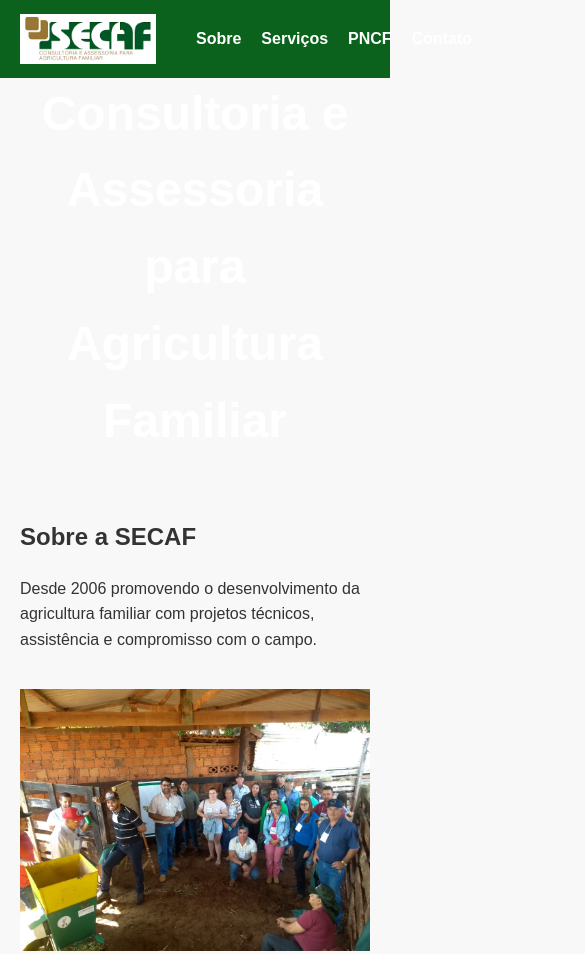
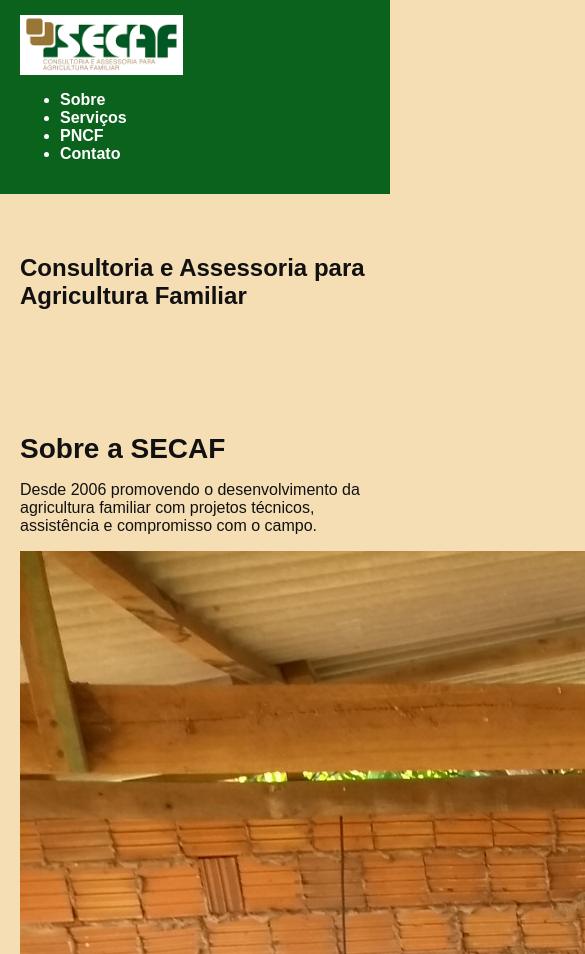
Before and after one commit to Renatocruz-eng/secaf-site-oficial, a plain HTML site: page index.html in a window 390 px wide. Shown: the top 954 px of the page, 585 px wide, since content can reach past the window. Drawn offline with Linux system fonts and the light colour scheme; files whose address does not match are found by name.

Commit message:
Adiciona estilo amadeirado e formatação geral

```diff
--- a/style.css
+++ b/style.css
@@ -1,63 +1,62 @@
 body {
   margin: 0;
-    font-family: Arial, sans-serif;
-    line-height: 1.6;
-    background-color: #f8f8f8;
-    color: #333;
+  font-family: Arial, Helvetica, sans-serif;
+  background-color: #f5deb3; /* tom amadeirado */
+  color: #111;
 }
+
 header {
-    background: #0A621C;
+  background-color: #0a621c;
   color: white;
-    padding: 10px 20px;
+  padding: 15px 20px;
   display: flex;
+  justify-content: space-between;
   align-items: center;
-    justify-content: space-between;
 }
-header .logo {
-    height: 50px;
+
+header img.logo {
+  height: 60px;
 }
-nav ul {
-    list-style: none;
-    display: flex;
-    gap: 20px;
-}
-nav ul li a {
+
+nav a {
   color: white;
+  margin-left: 20px;
   text-decoration: none;
   font-weight: bold;
 }
-.banner {
-    background-image: url('images/banner.jpg');
-    background-size: cover;
-    background-position: center;
-    height: 300px;
-    display: flex;
-    justify-content: center;
-    align-items: center;
-    color: white;
-    font-size: 2em;
-    text-align: center;
+
+nav a:hover {
+  text-decoration: underline;
 }
+
 section {
   padding: 40px 20px;
-    max-width: 900px;
+  max-width: 1000px;
   margin: auto;
 }
-section img {
-    width: 100%;
-    max-width: 500px;
-    margin-top: 20px;
+
+section h2 {
+  font-size: 28px;
+  margin-bottom: 15px;
 }
+
 footer {
-    background: #0A621C;
+  background-color: #0a621c;
   color: white;
   text-align: center;
-    padding: 10px;
+  padding: 15px;
+  position: relative;
+  bottom: 0;
+  width: 100%;
 }
-.btn {
-    background-color: #0A621C;
-    color: white;
-    padding: 10px 20px;
-    text-decoration: none;
-    border-radius: 5px;
+
+@media (max-width: 600px) {
+  header {
+    flex-direction: column;
+    align-items: flex-start;
   }
+
+  nav a {
+    margin: 10px 0;
+  }
+}
```
Lines whose indentation alone changed are shown as unchanged.
